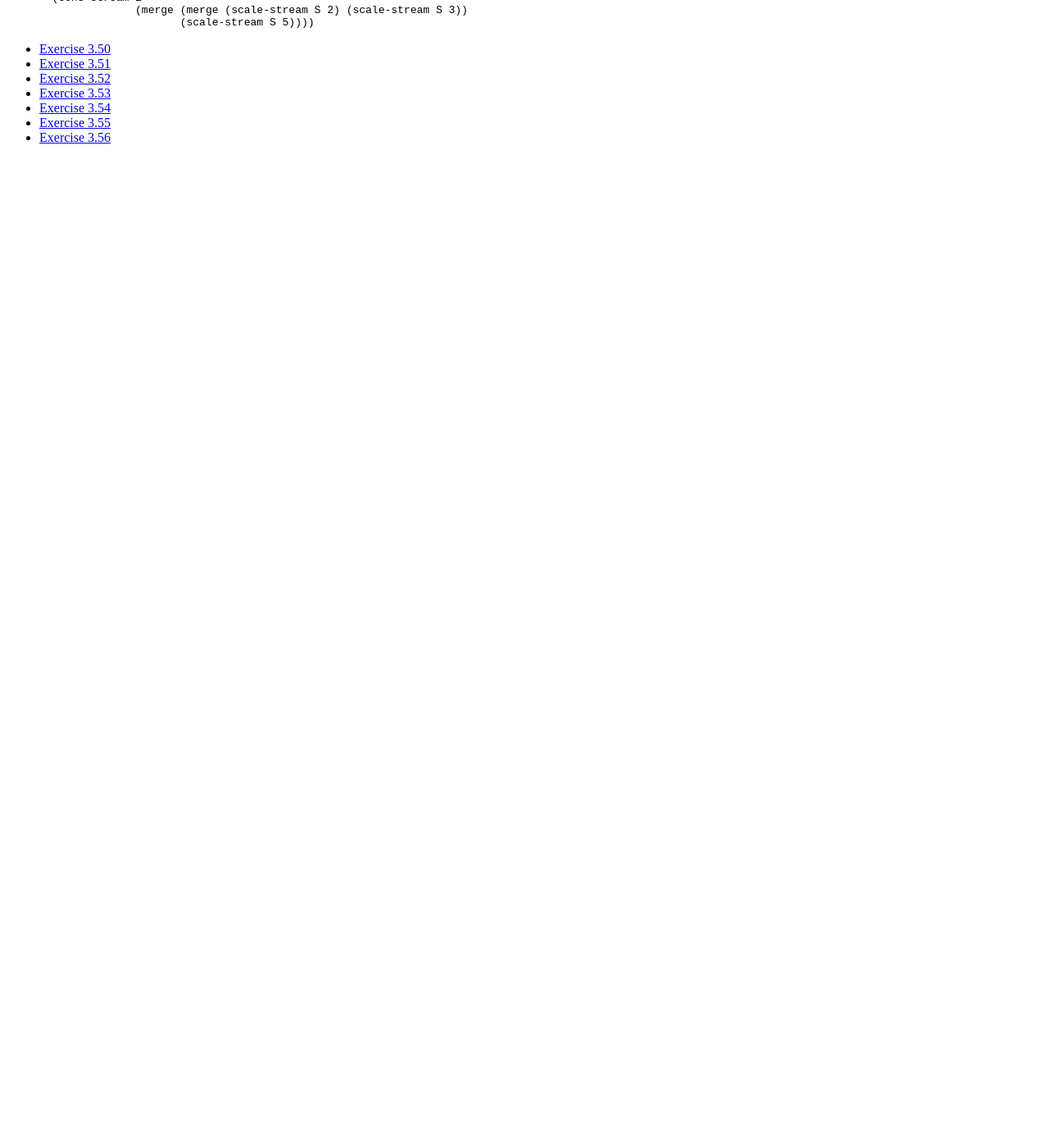
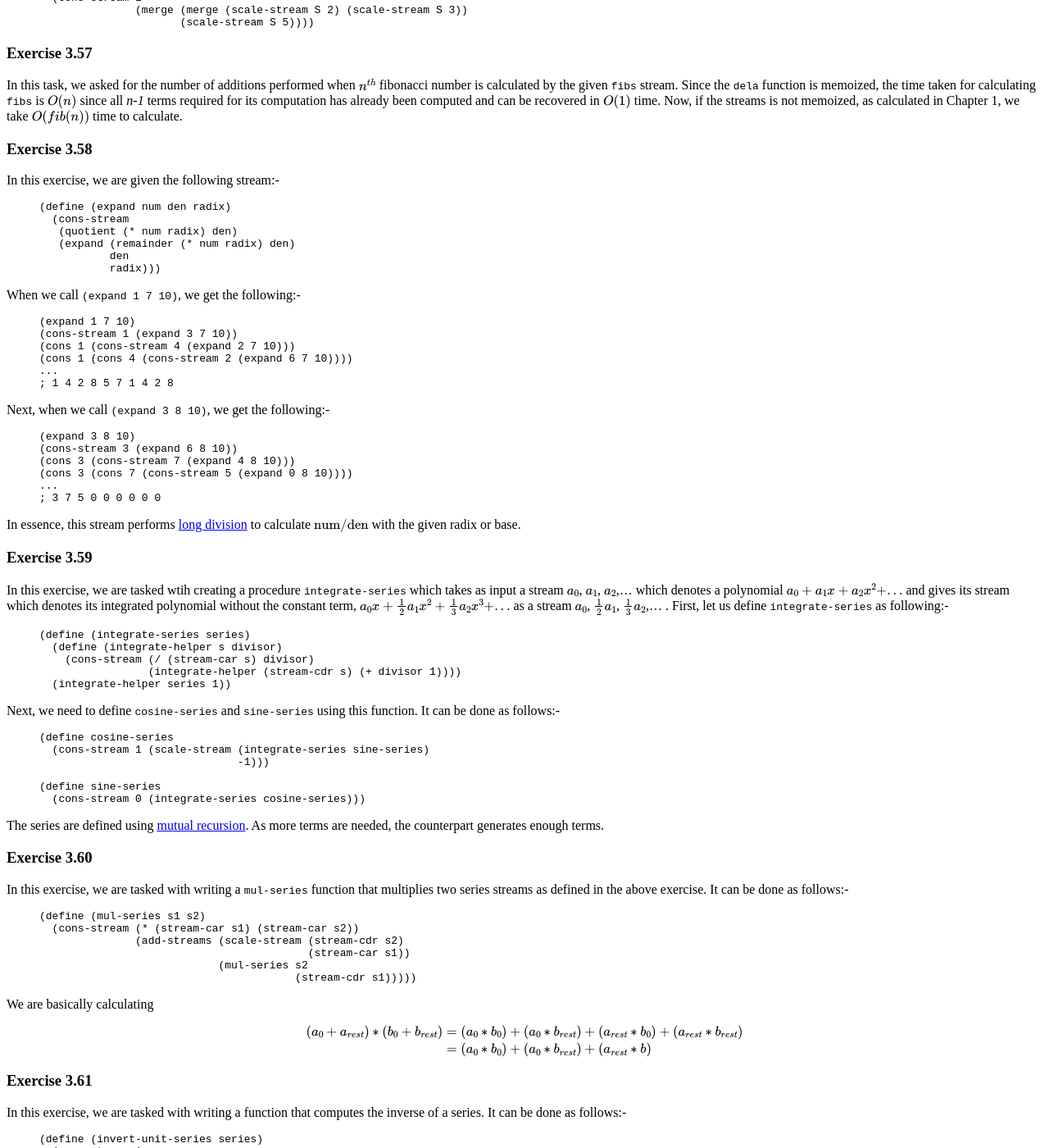
Before and after one commit to mohanrajendran/mohanrajendran.github.io, a Jekyll site: the page built from _sicp/Solution3_5.md, in a window 1280 px wide and 1400 px high, scrolled down 3521 px. Shown: the whole window at 82% size. Built offline with Jekyll 4.4.1, drawn with Linux system fonts in a browser that asks for light colours; nearby versions of some CDN libraries; formulas are drawn with MathJax 3; before the commit the page ends 3714 px from its top, so only the background shows below that; some of the changed text lies outside the part shown.

Commit message:
Finished exercise 3.62

```diff
--- a/_sicp/Solution3_5.md
+++ b/_sicp/Solution3_5.md
@@ -11,6 +11,12 @@ submenu:
   - { hook: "Exercise3_54", title: "Exercise 3.54" }
   - { hook: "Exercise3_55", title: "Exercise 3.55" }
   - { hook: "Exercise3_56", title: "Exercise 3.56" }
+  - { hook: "Exercise3_57", title: "Exercise 3.57" }
+  - { hook: "Exercise3_58", title: "Exercise 3.58" }
+  - { hook: "Exercise3_59", title: "Exercise 3.59" }
+  - { hook: "Exercise3_60", title: "Exercise 3.60" }
+  - { hook: "Exercise3_61", title: "Exercise 3.61" }
+  - { hook: "Exercise3_62", title: "Exercise 3.62" }
 ---
 
 In this section, we are introduced to streams. Implementation of streams require lazy evaluation. Since all of user-created functions in Scheme is eagerly evaluated, we need to use [macros](https://en.wikipedia.org/wiki/Macro_(computer_science)). They can be declared using the `define-syntax` command as follows:-
@@ -243,3 +249,115 @@ In this exercise, we are aked to define `S` which is a stream of numbers beginni
                (merge (merge (scale-stream S 2) (scale-stream S 3))
                       (scale-stream S 5))))
 {% endhighlight %}
+
+### Exercise 3.57<a id="Exercise3_57">&nbsp;</a>
+
+In this task, we asked for the number of additions performed when $$n^{th}$$ fibonacci number is calculated by the given `fibs` stream. Since the `dela` function is memoized, the time taken for calculating `fibs` is $$O(n)$$ since all *n-1* terms required for its computation has already been computed and can be recovered in $$O(1)$$ time. Now, if the streams is not memoized, as calculated in Chapter 1, we take $$O(fib(n))$$ time to calculate.
+
+### Exercise 3.58<a id="Exercise3_58">&nbsp;</a>
+
+In this exercise, we are given the following stream:-
+
+{% highlight scheme %}
+(define (expand num den radix)
+  (cons-stream
+   (quotient (* num radix) den)
+   (expand (remainder (* num radix) den)
+           den
+           radix)))
+{% endhighlight %}
+
+When we call `(expand 1 7 10)`, we get the following:-
+
+{% highlight scheme %}
+(expand 1 7 10)
+(cons-stream 1 (expand 3 7 10))
+(cons 1 (cons-stream 4 (expand 2 7 10)))
+(cons 1 (cons 4 (cons-stream 2 (expand 6 7 10))))
+...
+; 1 4 2 8 5 7 1 4 2 8
+{% endhighlight %}
+
+Next, when we call `(expand 3 8 10)`, we get the following:-
+
+{% highlight scheme %}
+(expand 3 8 10)
+(cons-stream 3 (expand 6 8 10))
+(cons 3 (cons-stream 7 (expand 4 8 10)))
+(cons 3 (cons 7 (cons-stream 5 (expand 0 8 10))))
+...
+; 3 7 5 0 0 0 0 0 0
+{% endhighlight %}
+
+In essence, this stream performs [long division](https://www.wikiwand.com/en/Long_division) to calculate $$\text{num}/\text{den}$$ with the given radix or base.
+
+### Exercise 3.59<a id="Exercise3_59">&nbsp;</a>
+
+In this exercise, we are tasked wtih creating a procedure `integrate-series` which takes as input a stream $$a_0$$, $$a_1$$, $$a_2$$,... which denotes a polynomial $$a_0+a_1x+a_2x^2+...$$ and gives its stream which denotes its integrated polynomial without the constant term, $$a_0x+\frac{1}{2}a_1x^2+\frac{1}{3}a_2x^3+...$$ as a stream $$a_0$$, $$\frac{1}{2}a_1$$, $$\frac{1}{3}a_2$$,... . First, let us define `integrate-series` as following:-
+
+{% highlight scheme %}
+(define (integrate-series series)
+  (define (integrate-helper s divisor)
+    (cons-stream (/ (stream-car s) divisor)
+                 (integrate-helper (stream-cdr s) (+ divisor 1))))
+  (integrate-helper series 1))
+{% endhighlight %}
+
+Next, we need to define `cosine-series` and `sine-series` using this function. It can be done as follows:-
+
+{% highlight scheme %}
+(define cosine-series
+  (cons-stream 1 (scale-stream (integrate-series sine-series)
+                               -1)))
+
+(define sine-series
+  (cons-stream 0 (integrate-series cosine-series)))
+{% endhighlight %}
+
+The series are defined using [mutual recursion](https://www.wikiwand.com/en/Mutual_recursion). As more terms are needed, the counterpart generates enough terms.
+
+### Exercise 3.60<a id="Exercise3_60">&nbsp;</a>
+
+In this exercise, we are tasked with writing a `mul-series` function that multiplies two series streams as defined in the above exercise. It can be done as follows:-
+
+{% highlight scheme %}
+(define (mul-series s1 s2)
+  (cons-stream (* (stream-car s1) (stream-car s2))
+               (add-streams (scale-stream (stream-cdr s2)
+                                          (stream-car s1))
+                            (mul-series s2
+                                        (stream-cdr s1)))))
+{% endhighlight %}
+
+We are basically calculating
+
+$$\begin{align}
+(a_0 + a_{rest})*(b_0 + b_{rest}) &= (a_0 * b_0) + (a_0 * b_{rest}) + (a_{rest} * b_0) + (a_{rest} * b_{rest})
+\\&= (a_0 * b_0) + (a_0 * b_{rest}) + (a_{rest} * b)
+\end{align}$$
+
+### Exercise 3.61<a id="Exercise3_61">&nbsp;</a>
+
+In this exercise, we are tasked with writing a function that computes the inverse of a series. It can be done as follows:-
+
+{% highlight scheme %}
+(define (invert-unit-series series)
+  (cons-stream 1
+               (scale-stream (mul-series (stream-cdr series)
+                                         (invert-unit-series series))
+                             -1)))
+{% endhighlight %}
+
+### Exercise 3.62<a id="Exercise3_62">&nbsp;</a>
+
+In this exercise, we are tasked with creating `div-series` which divides two power series. It should work for all denominators with non-zero constant. We can go about it as follows:-
+
+{% highlight scheme %}
+(define (div-series num-series den-series)
+  (let ((divisor (stream-car den-series)))
+    (if (= divisor 0)
+        (display "Cannot divide denominator with 0 constant term")
+        (mul-series (invert-unit-series (scale-stream den-series
+                                                      (/ 1 divisor)))
+                    num-series))))
+{% endhighlight %}
```
Also changed, not shown: other parts of _sicp/Solution3_5.md (+1 -1 lines).
